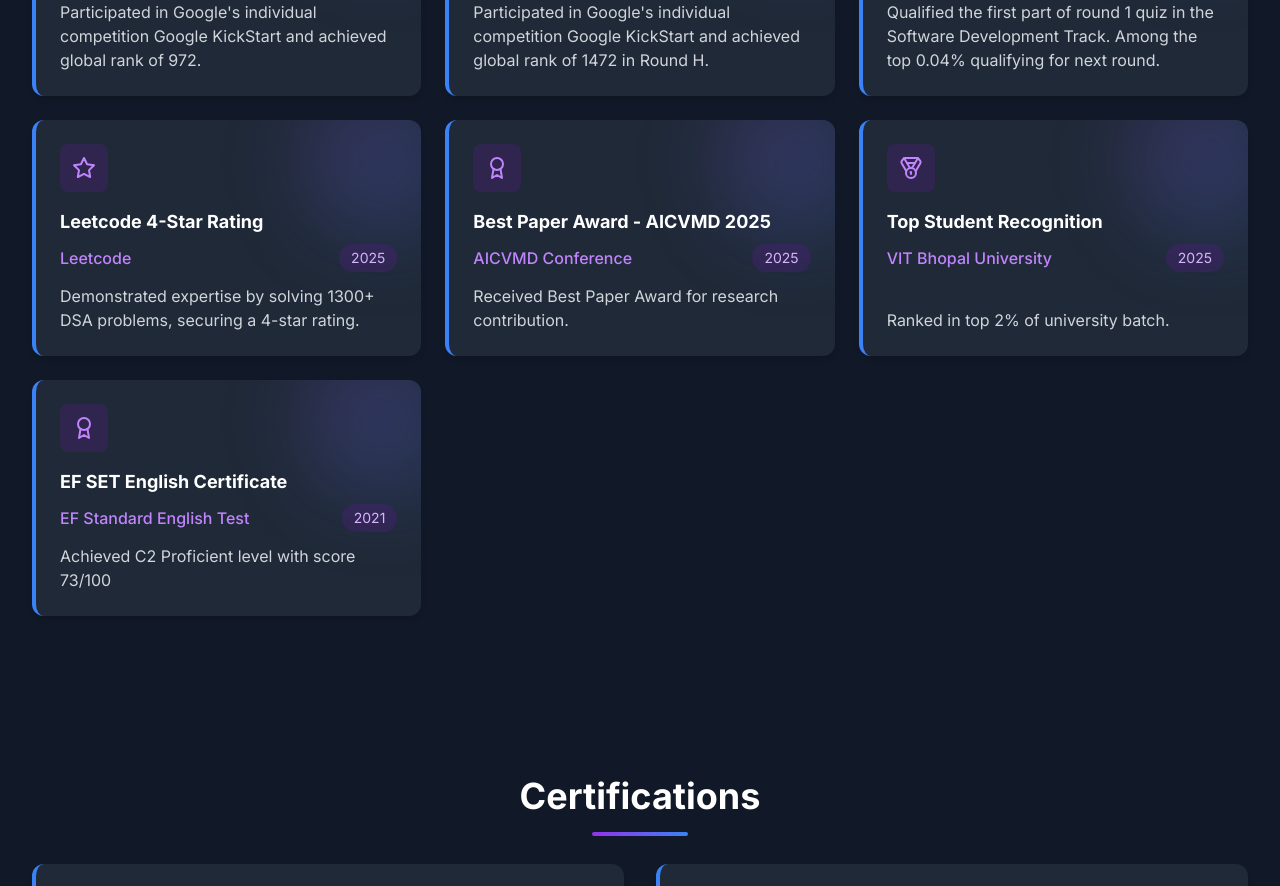
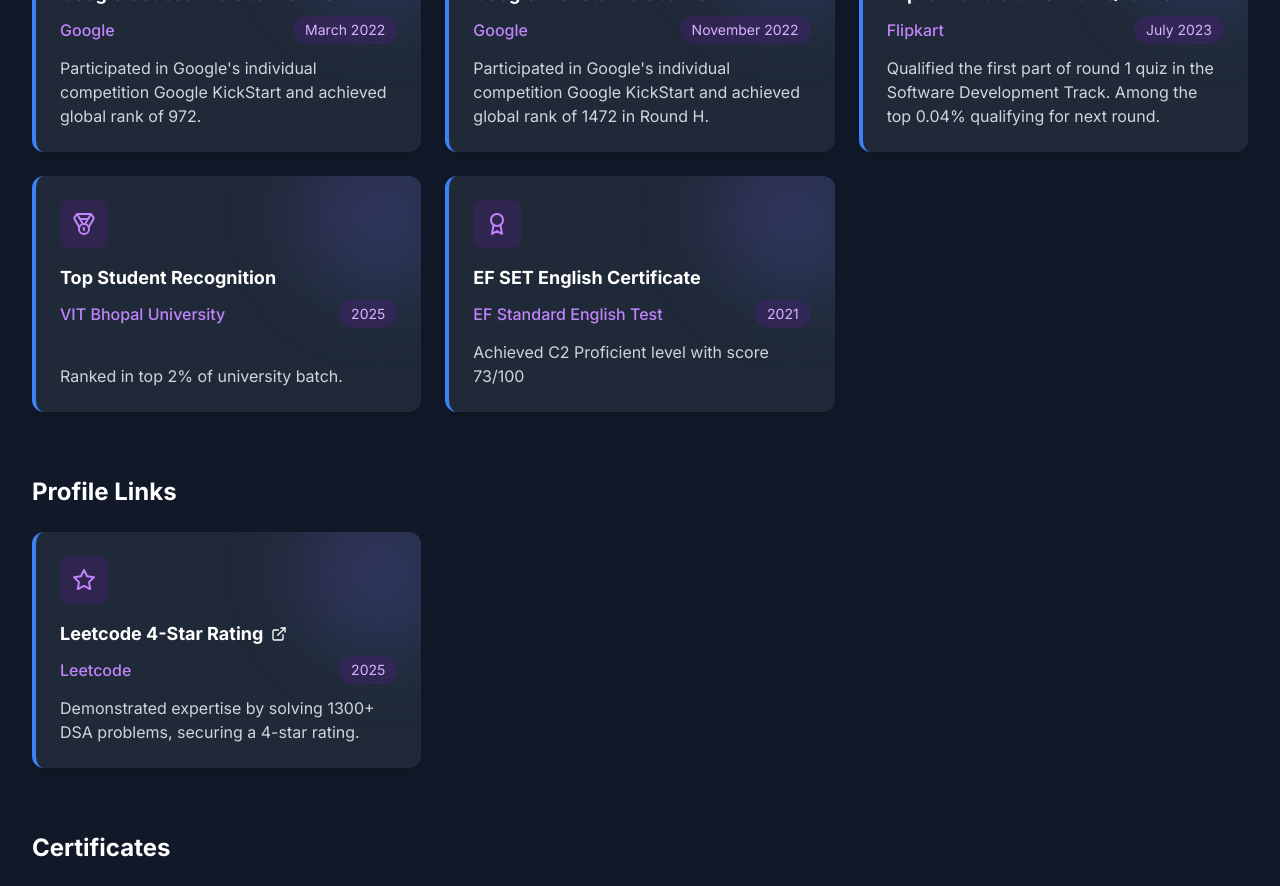
Before and after one commit to vedant22p/Personal-Portfolio, a React (Vite) app: page / in a window 1280 px wide. Shown: the part 5840-6726 px from the top of the page. Built offline with nearby package versions, Linux system fonts and the light colour scheme.

Commit message:
Update Achievements Section

```diff
--- a/src/components/sections/Achievements.tsx
+++ b/src/components/sections/Achievements.tsx
@@ -1,6 +1,6 @@
 import React from 'react';
 import SectionHeading from '../ui/SectionHeading';
-import { Award, Trophy, Medal, Star, Crown } from 'lucide-react';
+import { Award, Trophy, Medal, Star, Crown, ExternalLink } from 'lucide-react';
 
 const achievementsData = [
   {
@@ -28,24 +28,6 @@ const achievementsData = [
     icon: Star
   },
   {
-    id: 4,
-    title: "Leetcode 4-Star Rating",
-    organization: "Leetcode",
-    year: "2025",
-    description: "Demonstrated expertise by solving 1300+ DSA problems, securing a 4-star rating.",
-    link: "https://leetcode.com/u/user0352V/",
-    icon: Star
-  },
-  {
-    id: 5,
-    title: "Best Paper Award - AICVMD 2025",
-    organization: "AICVMD Conference",
-    year: "2025",
-    description: "Received Best Paper Award for research contribution.",
-    link: "https://drive.google.com/file/d/1d4VowNhPsUGXAhPec68zjrDzI8YfJEKl/view?usp=drive_link",
-    icon: Award
-  },
-  {
     id: 6,
     title: "Top Student Recognition",
     organization: "VIT Bhopal University",
@@ -63,19 +45,34 @@ const achievementsData = [
   }
 ];
 
-const Achievements: React.FC = () => {
-  return (
-    <section id="achievements" className="py-20">
-      <div className="container mx-auto">
-        <SectionHeading title="Achievements" />
+const profileLinks = [
+  {
+    id: 4,
+    title: "Leetcode 4-Star Rating",
+    organization: "Leetcode",
+    year: "2025",
+    description: "Demonstrated expertise by solving 1300+ DSA problems, securing a 4-star rating.",
+    link: "https://leetcode.com/u/user0352V/",
+    icon: Star
+  }
+];
 
-        <div className="mt-12 grid grid-cols-1 md:grid-cols-2 lg:grid-cols-3 gap-6">
-          {achievementsData.map((item, index) => (
+const certificates = [
+  {
+    id: 5,
+    title: "Best Paper Award - AICVMD 2025",
+    organization: "AICVMD Conference",
+    year: "2025",
+    description: "Received Best Paper Award for research contribution.",
+    link: "https://drive.google.com/file/d/1d4VowNhPsUGXAhPec68zjrDzI8YfJEKl/view?usp=drive_link",
+    icon: Award
+  }
+];
+
+const AchievementCard = ({ item }) => (
   <div
-              key={item.id}
     data-aos="fade-up"
     data-aos-duration="1000"
-              data-aos-delay={index * 100}
     className="bg-gray-800 rounded-xl shadow-md p-6 transition-all duration-300 hover:shadow-lg hover:-translate-y-1 relative overflow-hidden group border-l-4 border-blue-500 h-full"
   >
     <div className="absolute -right-10 -top-10 w-40 h-40 bg-gradient-to-br from-purple-500/20 to-blue-500/20 rounded-full blur-2xl group-hover:scale-150 transition-transform duration-500"></div>
@@ -91,9 +88,10 @@ const Achievements: React.FC = () => {
             href={item.link}
             target="_blank"
             rel="noopener noreferrer"
-                      className="hover:text-purple-400 transition-colors"
+            className="hover:text-purple-400 transition-colors flex items-center gap-2"
           >
             {item.title}
+            <ExternalLink size={16} />
           </a>
         ) : (
           item.title
@@ -110,7 +108,44 @@ const Achievements: React.FC = () => {
       <p className="text-gray-300 mt-auto">{item.description}</p>
     </div>
   </div>
+);
+
+const Achievements: React.FC = () => {
+  return (
+    <section id="achievements" className="py-20">
+      <div className="container mx-auto">
+        <SectionHeading title="Achievements" />
+
+        <div className="mt-12 space-y-16">
+          {/* General Achievements */}
+          <div>
+            <h3 className="text-2xl font-bold text-white mb-6">General Achievements</h3>
+            <div className="grid grid-cols-1 md:grid-cols-2 lg:grid-cols-3 gap-6">
+              {achievementsData.map((item) => (
+                <AchievementCard key={item.id} item={item} />
               ))}
+            </div>
+          </div>
+
+          {/* Profile Links */}
+          <div>
+            <h3 className="text-2xl font-bold text-white mb-6">Profile Links</h3>
+            <div className="grid grid-cols-1 md:grid-cols-2 lg:grid-cols-3 gap-6">
+              {profileLinks.map((item) => (
+                <AchievementCard key={item.id} item={item} />
+              ))}
+            </div>
+          </div>
+
+          {/* Certificates */}
+          <div>
+            <h3 className="text-2xl font-bold text-white mb-6">Certificates</h3>
+            <div className="grid grid-cols-1 md:grid-cols-2 lg:grid-cols-3 gap-6">
+              {certificates.map((item) => (
+                <AchievementCard key={item.id} item={item} />
+              ))}
+            </div>
+          </div>
         </div>
       </div>
     </section>
```
Lines whose indentation alone changed are shown as unchanged.
